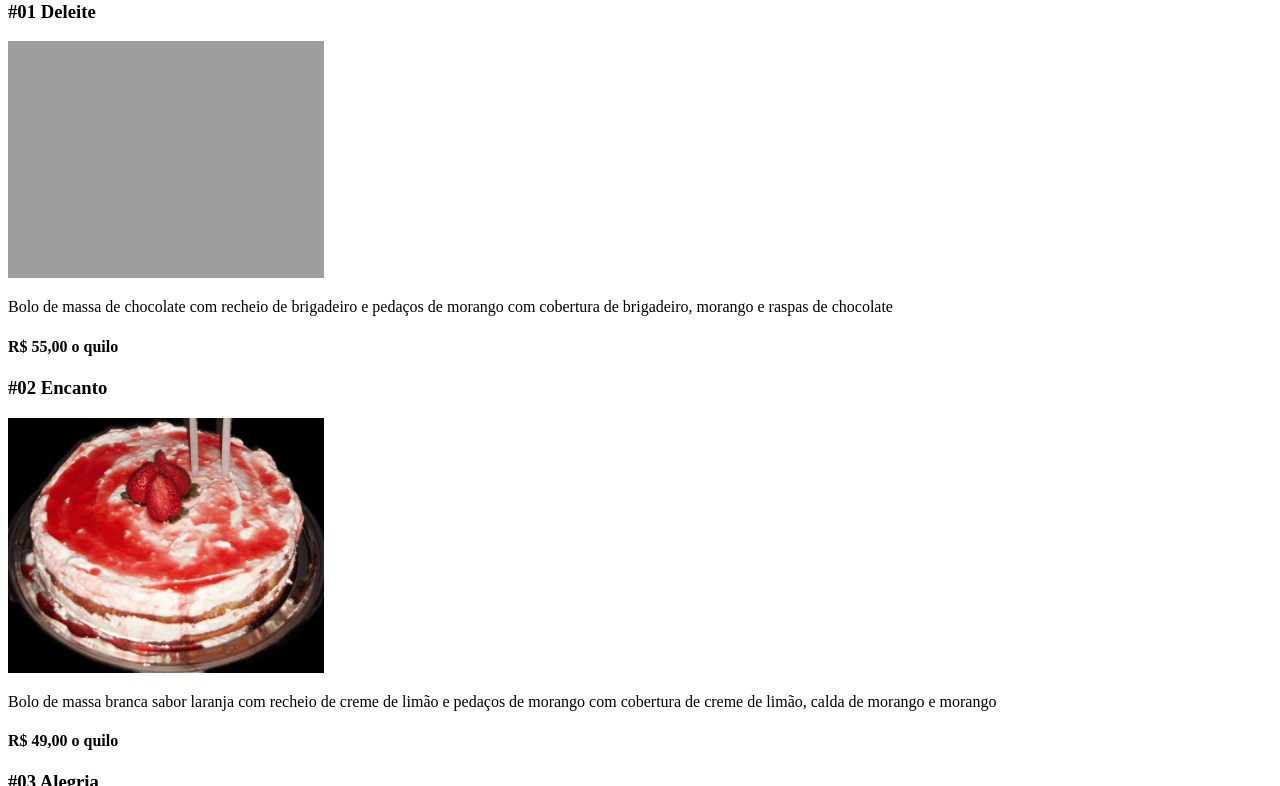
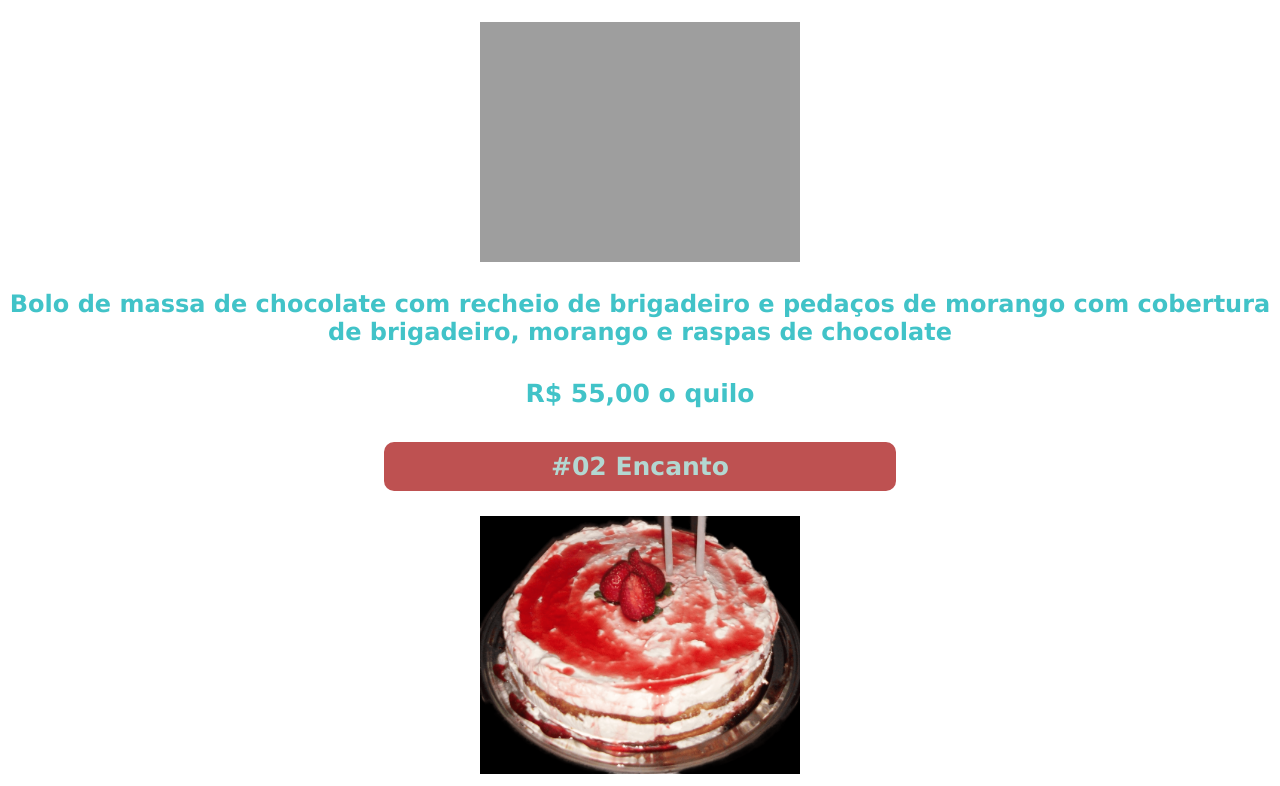
Before and after one commit to AdrianaRodriguesA/Projeto2Cardapio, a plain HTML site: page bolodecorado.html in a window 1280 px wide. Shown: the part 345-1131 px from the top of the page. Drawn offline with Linux system fonts and the light colour scheme; the site is published under a folder, as on GitHub Pages, so addresses that start at the root find nothing.

Commit message:
Update bolodecorado.html

```diff
--- a/bolodecorado.html
+++ b/bolodecorado.html
@@ -4,7 +4,7 @@
     <meta charset="UTF-8">
     <meta name="viewport" content="width=device-width, initial-scale=1.0">
     <title>Bolo Decorado</title>
-    <link rel="stylesheet" href="/bolodecorado.css">
+    <link rel="stylesheet" href="bolodecorado.css">
 </head>
 <body>
     <header>
```
